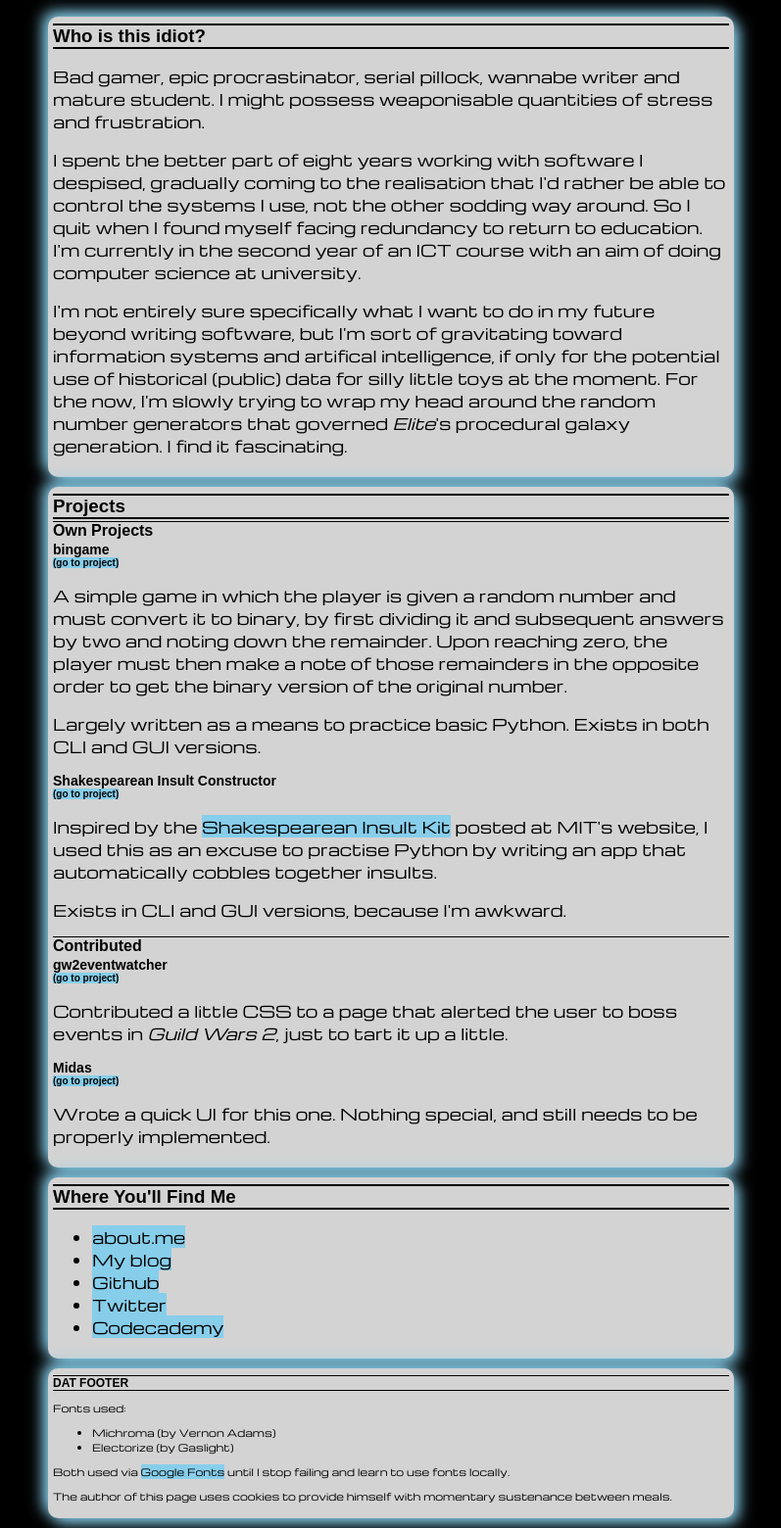
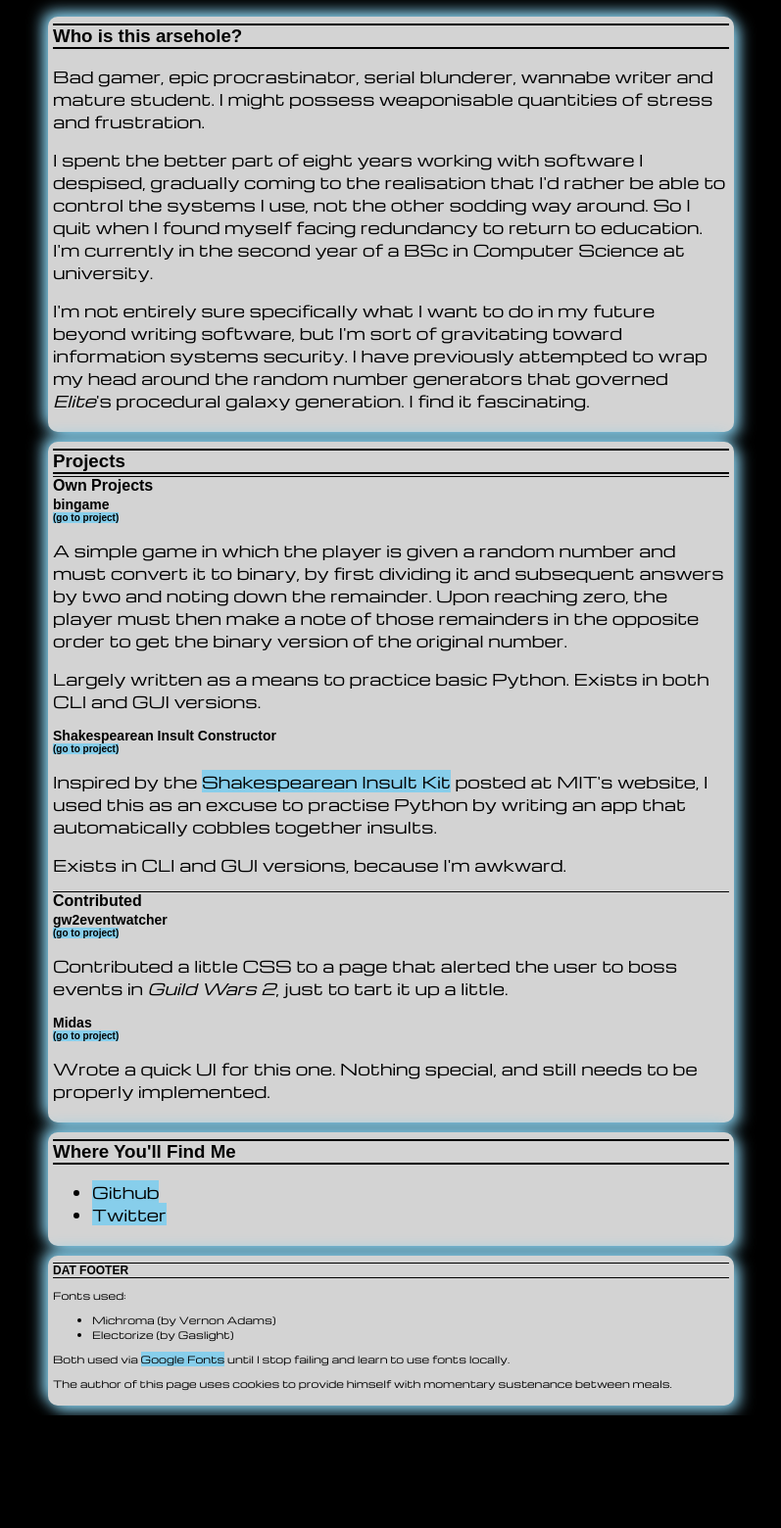
Before and after one commit to TrollDecker/trolldecker.github.io, a plain HTML site: page index.html in a window 1280 px wide. Shown: the part 113-1673 px from the top of the page at 98% size, without its empty margins (241-1038 px from the left). After the commit the page ends 1558 px from the top, so only its background shows below. Drawn offline with nearby package versions, Linux system fonts and the light colour scheme; a web font is replaced by a local one.

Commit message:
Merge remote-tracking branch 'refs/remotes/origin/master' into gh-pages
# Conflicts:
#	index.html

```diff
--- a/index.html
+++ b/index.html
@@ -6,32 +6,28 @@
     </head>
     <body>
         <div id="container">
-            <h1>Jonathan Humphreys</h1>
+            <h1>Jo Decker</h1>
             <h2>Insignificant Dipstick</h2>
             <div>
-                <h3>Who is this idiot?</h3>
-                <p>Bad gamer, epic procrastinator, serial pillock, wannabe writer and
+                <h3>Who is this arsehole?</h3>
+                <p>Bad gamer, epic procrastinator, serial blunderer, wannabe writer and
                     mature student. I might possess weaponisable quantities of stress and
                     frustration.</p>
                 <p>I spent the better part of eight years working with software I
                     despised, gradually coming to the realisation that I'd rather be able to
                     control the systems I use, not the other sodding way around. So I quit
                     when I found myself facing redundancy to return to education. I'm
-                    currently in the second year of an ICT course with an aim of doing
-                    computer science at university.</p>
+                    currently in the second year of a BSc in Computer Science at university.</p>
                 <p>I'm not entirely sure specifically what I want to do in my future
                     beyond writing software, but I'm sort of gravitating toward information
-                    systems and artifical intelligence, if only for the potential use of
-                    historical (public) data for silly little toys at the moment. For the
-                    now, I'm slowly trying to wrap my head around the random number
-                    generators that governed
-                    <em>Elite</em>'s procedural galaxy generation. I find it
-                    fascinating.</p>
+                    systems security. I have previously attempted to wrap my head around the
+					random number generators that governed <em>Elite</em>'s procedural galaxy
+					generation. I find it fascinating.</p>
             </div>
             <div>
                 <h3>Projects</h3>
                 <h4>Own Projects</h4>
-                <h5>bingame<br/><a href="https://github.com/RichieStacker/bingame">(go
+                <h5>bingame<br/><a href="https://github.com/TrollDecker/bingame">(go
                     to project)</a></h5>
                 <p>A simple game in which the player is given a random number and must
                     convert it to binary, by first dividing it and subsequent answers by two
@@ -40,7 +36,7 @@
                     version of the original number.</p>
                 <p>Largely written as a means to practice basic Python. Exists in both
                     CLI and GUI versions.</p>
-                <h5>Shakespearean Insult Constructor<br/><a href="https://github.com/RichieStacker/insult_constructor">(go
+                <h5>Shakespearean Insult Constructor<br/><a href="https://github.com/TrollDecker/insult_constructor">(go
                     to project)</a></h5>
                 <p>Inspired by the
                     <a href="http://web.mit.edu/dryfoo/Funny-pages/shakespeare-insult-kit.html">Shakespearean
@@ -62,11 +58,8 @@
             <div>
 				<h3>Where You'll Find Me</h3>
 				<ul>
-					<li><a href="http://about.me/richiestacker">about.me</a></li>
-					<li><a href="http://richiestacker.com">My blog</a></li>
-					<li><a href="https://github.com/RichieStacker">Github</a></li>
-					<li><a href="https://twitter.com/RichieStacker">Twitter</a></li>
-					<li><a href="http://www.codecademy.com/users/richiestacker">Codecademy</a></li>
+					<li><a href="https://github.com/TrollDecker">Github</a></li>
+					<li><a href="https://twitter.com/TrollDecker">Twitter</a></li>
 				</ul>
             </div>
             <div id="footer">
```
